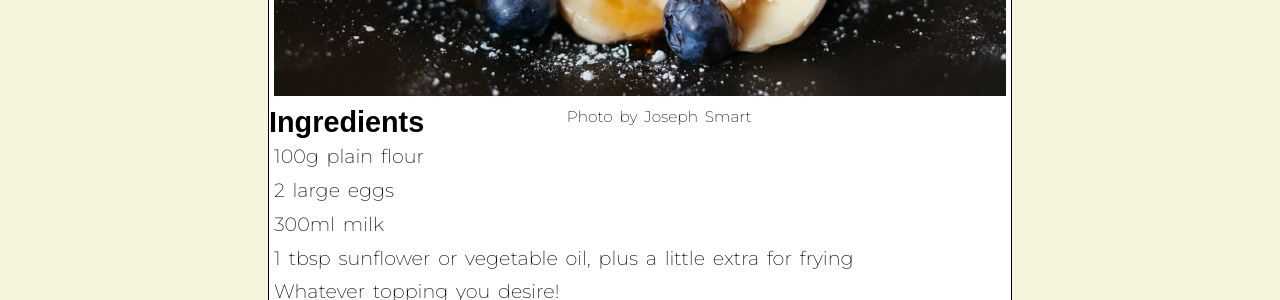
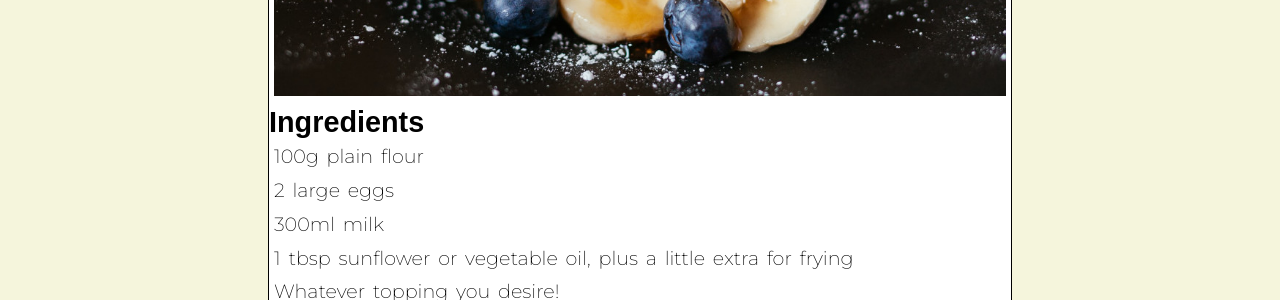
Before and after one commit to charlottericex/SweetStudentSnacks, a Jekyll site: the page built from _recipes/recipe1.md, in a window 1280 px wide. Shown: the part 762-1062 px from the top of the page. Built offline with Jekyll 4.4.1, drawn with Linux system fonts in a browser that asks for light colours; some web fonts are replaced.

Commit message:
Update Recipe “recipe1”

```diff
--- a/_recipes/recipe1.md
+++ b/_recipes/recipe1.md
@@ -7,7 +7,7 @@ published: true
 ---
 These super easy pancakes are a great way to treat your friends the morning after a party!
 
-![Delicious Plate of Toast, Blueberries and Bananas, covered in sticky maple syrup](../uploads/joseph-gonzalez-zcUgjyqEwe8-unsplash.jpg "Photo by Joseph Smart")
+![Delicious Plate of Toast, Blueberries and Bananas, covered in sticky maple syrup](../uploads/joseph-gonzalez-zcUgjyqEwe8-unsplash.jpg)
 
 ## Ingredients
 
```
